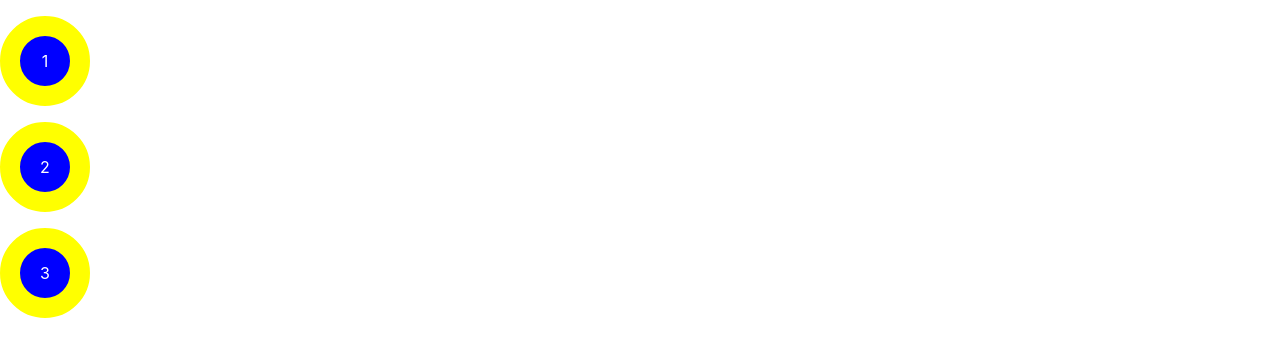
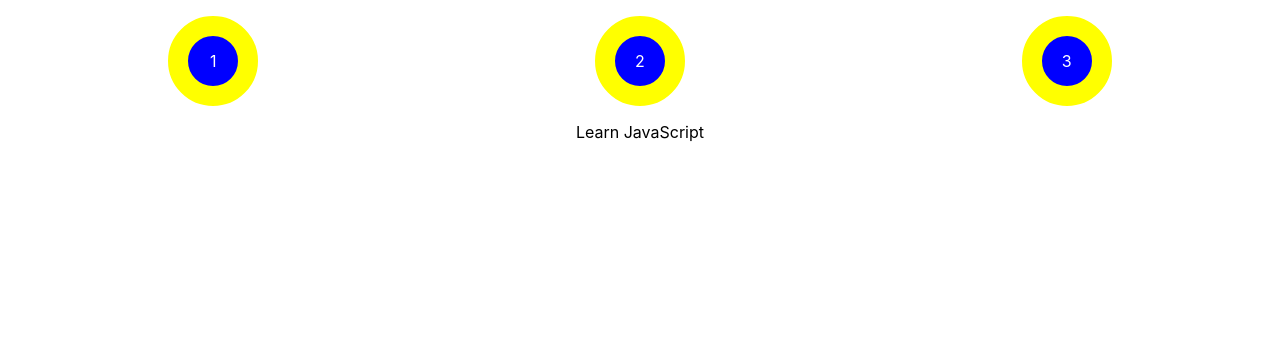
Before and after one commit to samade747/Counter-with-React-App, a React (Create React App) app in the folder counterapp/: page / in a window 1280 px wide. Shown: the top 356 px of the page. Built offline with nearby package versions, Linux system fonts and the light colour scheme.

Commit message:
736PM 8 2 2024

```diff
--- /dev/null
+++ b/counterapp/src/DifferentStages/Data.js
@@ -0,0 +1,16 @@
+export default function Data({}){
+
+    const differentTexts = [
+        "Learn JavaScript",
+        "Learn ReactJs",
+        "Paisa Hi Paisa Hoga"
+    ]
+
+
+    return (
+        <div style={{ textAlign: 'center', color: "black"}}>
+            {differentTexts[0]}
+        </div>
+
+    )
+}
--- a/counterapp/src/DifferentStages/DifferentStages.js
+++ b/counterapp/src/DifferentStages/DifferentStages.js
@@ -1,5 +1,6 @@
 import { useState } from "react";
-import Stages from "./Stages";
+import Stages from "./Stages.js";
+import Data from "./Data.js";
 
 
 
@@ -8,6 +9,7 @@ export default function DifferentStages(){
 return(
     <div>
        <Stages />
+       <Data />
     </div>
 )
 
--- a/counterapp/src/DifferentStages/Stages.js
+++ b/counterapp/src/DifferentStages/Stages.js
@@ -4,7 +4,7 @@ const stagesNumber = [1, 2, 3]
 
 return (
     <>
-     <div>
+     <div style={{display: "flex", justifyContent: "space-around"}}>
 
         {
            stagesNumber.map(singleNum => (
```
